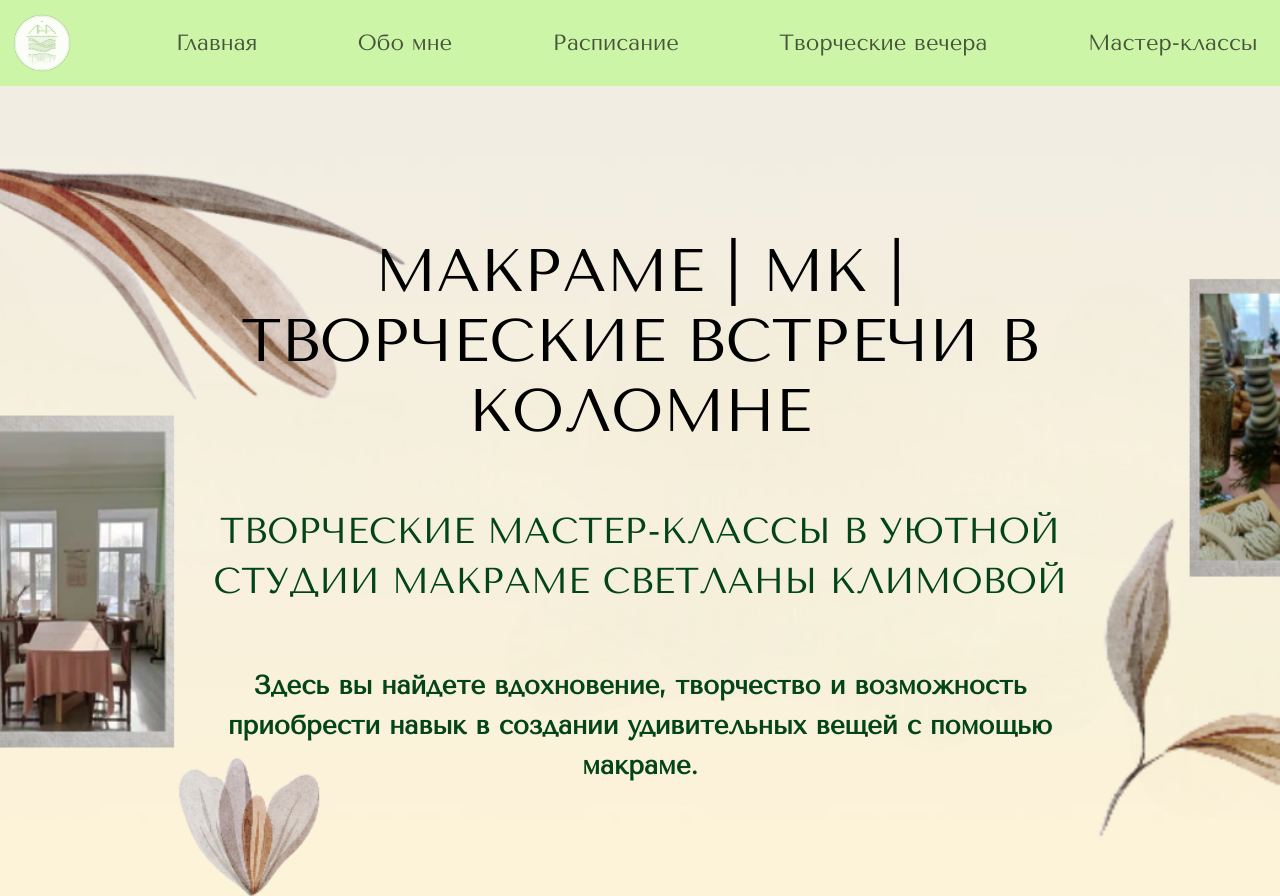
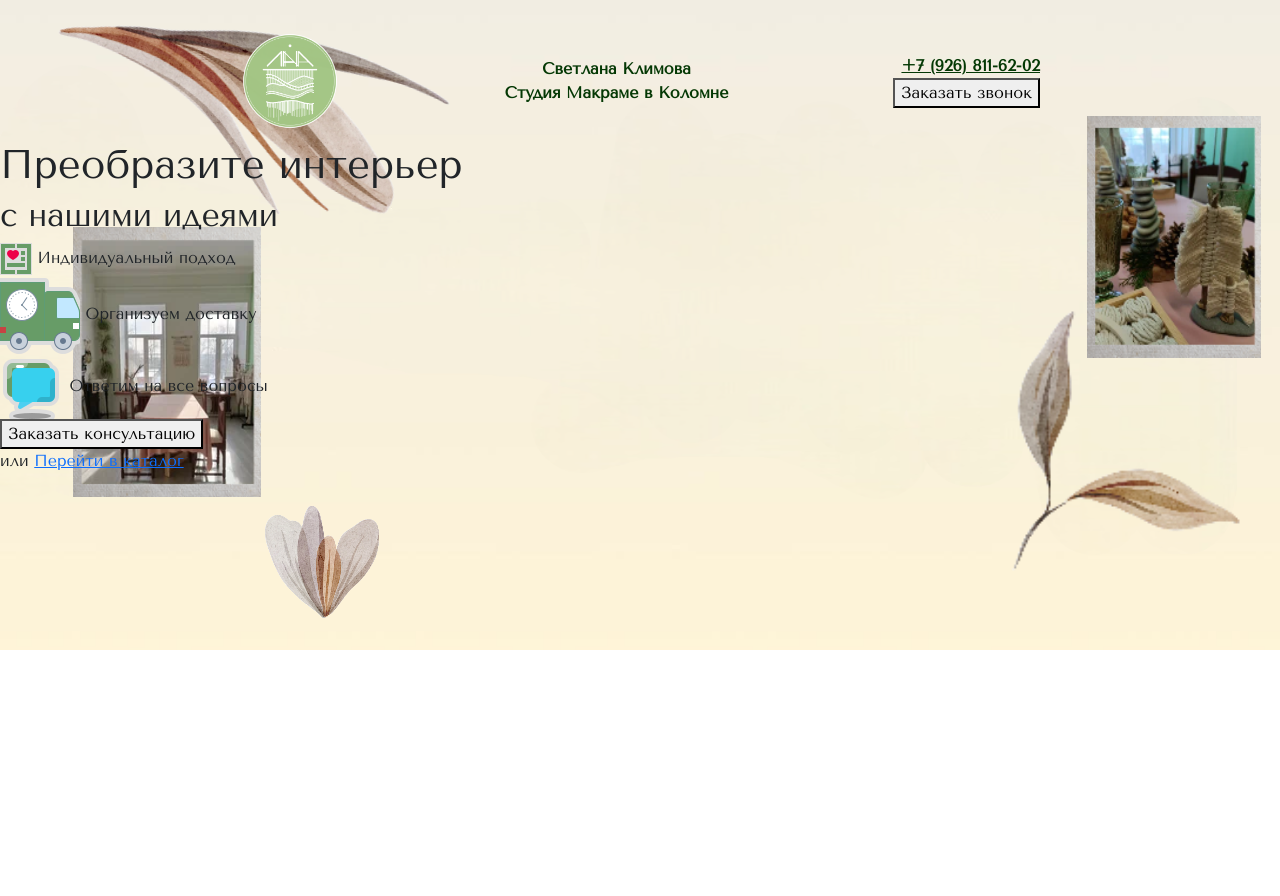
Before and after one commit to klluni/Bam_macrame, a website: page src/index.html in a window 1280 px wide. Shown: the top 896 px of the page. After the commit the page ends 800 px from the top, so only its background shows below. Drawn offline with nearby package versions, Linux system fonts and the light colour scheme.

Commit message:
add icon

```diff
--- a/src/index.html
+++ b/src/index.html
@@ -4,71 +4,55 @@
     <meta charset="UTF-8">
     <meta name="viewport" content="width=device-width, initial-scale=1.0">
     <title>Macrame</title>
-    <link rel="shortcut icon" href="img/icon.ico" type="image/x-icon">
     <link rel="preconnect" href="https://fonts.googleapis.com">
     <link rel="preconnect" href="https://fonts.gstatic.com" crossorigin>
-    <link href="https://fonts.googleapis.com/css2?family=Bad+Script&family=Tenor+Sans&display=swap" rel="stylesheet">
-    <link rel="stylesheet" href="css/style.css">
-    <!-- Подключение Bootstrap 5.3 CSS -->
-    <link rel="stylesheet" href="https://stackpath.bootstrapcdn.com/bootstrap/5.3.0/css/bootstrap-reboot.min.css">
-    <link href="https://cdn.jsdelivr.net/npm/bootstrap@5.3.0/dist/css/bootstrap.min.css" rel="stylesheet">
+    <link href="https://fonts.googleapis.com/css2?family=Tenor+Sans:wght@400&display=swap" rel="stylesheet" type="text/css">
+    <link rel="stylesheet" href="css/bootstrap-reboot.min.css">
+    <link rel="stylesheet" href="css/style.min.css">
 </head>
+<body>
+    <div class="promo">
+        <div class="container">
+            <header class="header">
+                <a href="#" class="header__logo">
+                    <img src="img/icon_green.png" alt="logo"/>
+                </a>
+                <div class="header__official">
+                    Светлана Климова
+                    <span>Студия Макраме в Коломне</span>
+                </div>
+                <div class="header__contacts">
+                    <a href="tel:+79268116202" class="header__phone">+7 (926) 811-62-02</a>
+                    <button class="button">Заказать звонок</button>
+                </div>
+            </header>
+            <div class="promo__wrapper">
+                <h1 class="promo__header">Преобразите интерьер</h1>
+                <h2 class="promo__subheader">с нашими идеями</h2>
 
-<body>
-
-    <nav class="navbar navbar-expand-lg" style="background-color: hsl(92, 79%, 81%);">
-        <div class="container-fluid">
-            <!-- Иконка сайта (логотип) слева -->
-            <a class="navbar-brand" href="index.html">
-                <img src="img/icon.png" alt="Логотип" style="width:60px; height:60px;">
-            </a>
-            <button class="navbar-toggler" type="button" data-bs-toggle="collapse" data-bs-target="#navbarNav" aria-controls="navbarNav" aria-expanded="false" aria-label="Переключить навигацию">
-                <span class="navbar-toggler-icon"></span>
-            </button>
-            <div class="collapse navbar-collapse" id="navbarNav">
-                <ul class="navbar-nav">
-                    <li class="nav-item">
-                        <a class="nav-link" href="index.html">Главная</a>
-                    </li>
-                    <li class="nav-item">
-                        <a class="nav-link" href="about.html">Обо мне</a>
-                    </li>
-                    <li class="nav-item">
-                        <a class="nav-link" href="schedule.html">Расписание</a>
-                    </li>
-                    <li class="nav-item">
-                        <a class="nav-link" href="creative-evenings.html">Творческие вечера</a>
-                    </li>
-                    <li class="nav-item">
-                        <a class="nav-link" href="workshops.html">Мастер-классы</a>
-                    </li>
-                    <li class="nav-item">
-                        <a class="nav-link" href="products.html">Товары</a>
-                    </li>
-                </ul>
-            </div>
-        </div>
-    </nav>
-
-    <!-- Пример контента для главной страницы -->
-    <div class="promo" id="promo">
-        <div class="container">
-            <div class="row">
-                <div class="col-md-12 offset-md-0 col-lg-10 offset-lg-1">
-                    <h1 class="promo_header">Макраме | MK | Творческие встречи в Коломне</h1>
-                    <h2 class="promo_subheader">Творческие мастер-классы в уютной студии макраме Светланы Климовой</h2>
-                    <div class="promo_descr">
-                        Здесь вы найдете вдохновение, творчество и возможность приобрести навык в создании удивительных вещей с помощью макраме.
-                        <br><br>
+                <div class="promo__icons">
+                    <div class="promo__icon">
+                        <img src="img/icon_love.png" alt="personal">
+                        Индивидуальный подход
+                    </div>
+                    <div class="promo__icon">
+                        <img src="img/icon_bag.png" alt="delivery">
+                        Организуем доставку
+                    </div>
+                    <div class="promo__icon">
+                        <img src="img/icon_chat.png" alt="response">
+                        Ответим на все вопросы
                     </div>
                 </div>
+                <button class="button button_main"> Заказать консультацию</button>
+                <div class="promo__link">
+                    или
+                    <a href="">Перейти в каталог</a>
+                </div>
             </div>
+
+
         </div>
     </div>
-
-    <!-- Подключение Bootstrap 5.3 JS -->
-    <!-- <script src="https://cdn.jsdelivr.net/npm/bootstrap@5.3.0/dist/js/bootstrap.bundle.min.js"></script> -->
-    <script src="js/script.js"></script>
-
 </body>
 </html>
--- /dev/null
+++ b/src/sass/base/_variables.scss
@@ -0,0 +1,5 @@
+$font-stack: "Tenor Sans", sans-serif;
+$font-weight: 400;                     // Определите переменную для веса шрифта
+$font-style: normal;                   // Определите переменную для стиля шрифта
+$main-color: hsl(120, 84%, 12%);
+$button-color: rgb(103, 156, 103)
--- /dev/null
+++ b/src/sass/blocks/_buttons.scss
@@ -0,0 +1,11 @@
+@use 'base/variables' as vars;
+.button {
+    width: 150px;
+    height: 30px;
+    background-color: vars.$button-color;
+    border: none;
+    color: vars.$main-color;
+    font-size: 12px;
+    font-weight: 500;
+    text-transform: uppercase;
+}
--- /dev/null
+++ b/src/sass/blocks/_header.scss
@@ -0,0 +1,41 @@
+@use 'base/variables' as vars;
+.header {
+    display: flex;
+    justify-content: space-between;
+    align-items: center;
+    max-width: 800px;
+    margin: 0 auto;
+    padding: 10px 0;
+    &__logo {
+        width: 100px;
+        img {
+            width: 100%;
+        }
+    }
+    &__official {
+        color: vars.$main-color;
+        font-size: 16px;
+        font-weight: 600;
+        text-align: center;
+        span {
+            display: block;
+            font-size: 16px;
+            font-weight: 600;
+        }
+    }
+    &__phone {
+        display: block;
+        color: vars.$main-color;
+        font-size: 16px;
+        font-weight: 600;
+        &:hover {
+            color: vars.$button-color;
+            text-decoration: none;
+        }
+    }
+    &__contacts {
+        display: flex;
+        flex-direction: column;
+        align-items: flex-end;
+    }
+}
--- /dev/null
+++ b/src/sass/blocks/_promo.scss
@@ -0,0 +1,5 @@
+.promo {
+    min-height: 650px;
+    padding: 21px 0 93px 0;
+    background: url(../../img/bg_4.png) center (center/cover) no-repeat;
+}
--- /dev/null
+++ b/src/sass/style.scss
@@ -0,0 +1,13 @@
+@use 'base/variables' as vars;
+@use 'blocks/promo' as promo;
+@use 'blocks/header' as head;
+@import url('https://fonts.googleapis.com/css2?family=Tenor+Sans:wght@400&display=swap');
+* {
+    font-family: vars.$font-stack;
+    font-weight: vars.$font-weight;                     // Определите переменную для веса шрифта
+    font-style: vars.$font-style;
+}
+.container {
+    max-width: 100%;
+    margin: 0 auto;
+}
```
Also changed, not shown: gulpfile.mjs (+27 -21 lines), src/css/blocks/header.min.css (added), src/css/style.min.css (added), src/css/style_1.css (renamed from src/css/style.css), src/img/icon_1.png (added), src/img/icon_bag.png (added), src/img/icon_chat.png (added), src/img/icon_green.png (added), src/img/icon_love.png (added), src/sass/base/_mixins.scss (added), 2 other files.
